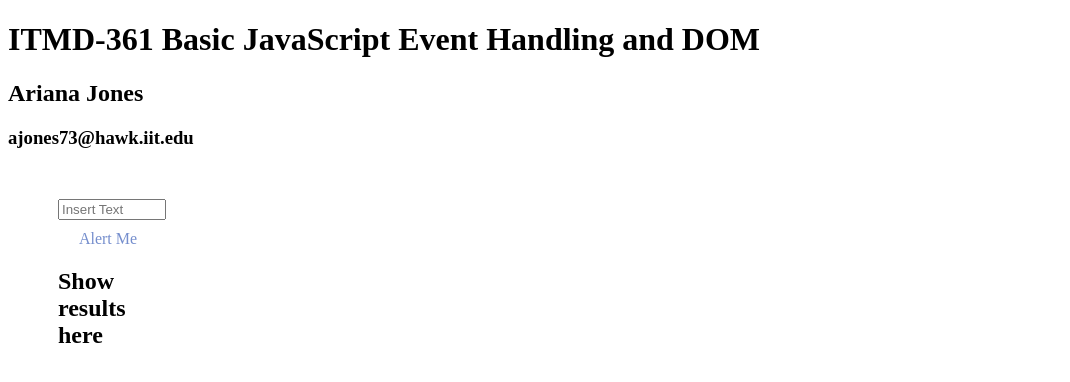
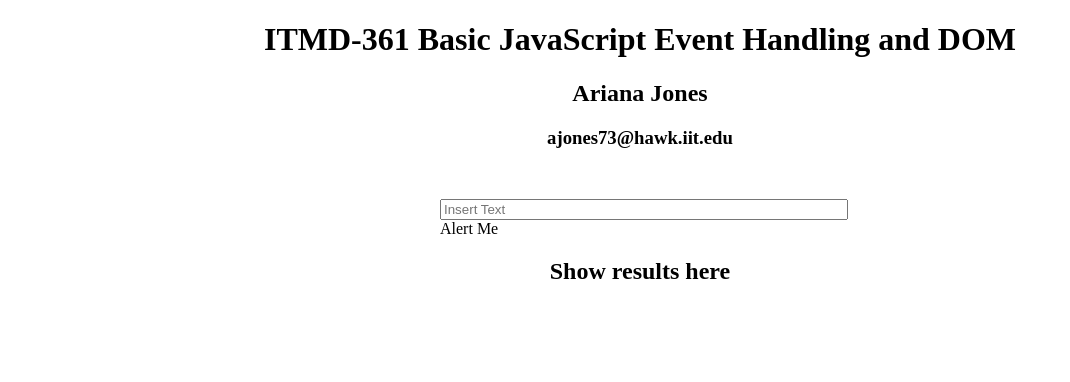
Before and after one commit to ajones37/Lab-8, a plain HTML site: page index.html in a window 1280 px wide. Shown: the whole page, without its empty margins (0-1070 px from the left). Drawn offline with Linux system fonts and the light colour scheme; files that its build step writes are made by us from their sources.

Commit message:
Update style.css

```diff
--- a/css/style.css
+++ b/css/style.css
@@ -1,21 +1,21 @@
-
-center{
-text-align:center;
+.center {
+  text-align: center;
 }
-
-#container{
-	width:100px;
-	margin:50px;
+#container {
+  width: 400px;
+  margin: 50px auto 0;
 }
-
-#entryinput{
-	width:100%;
+#entryinput {
+  width: 100%;
 }
-
 #entrybutton{
-	width:;
-	text-align:center;
-	color:#758ECD;
-	margin:10px;
-
+#entrybutton {
+  width: 200px;
+  text-align: center;
+  color: #fff;
+  background-color: #c00;
+  padding: 2em 0;
+  margin: 20px auto;
+  font-size: 24px;
+  font-weight: bold;
 }
```
